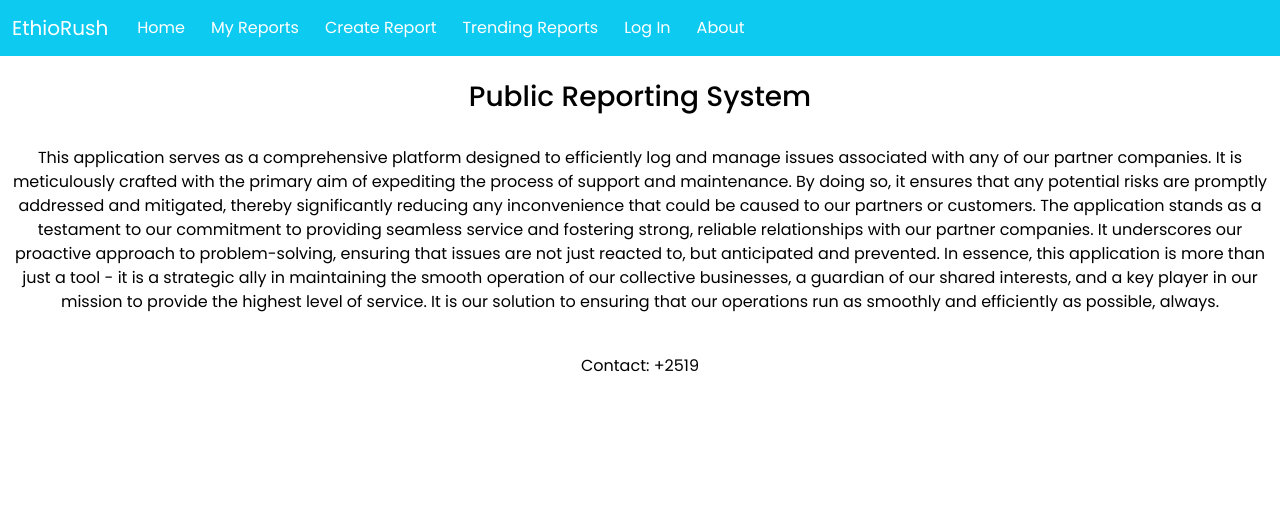
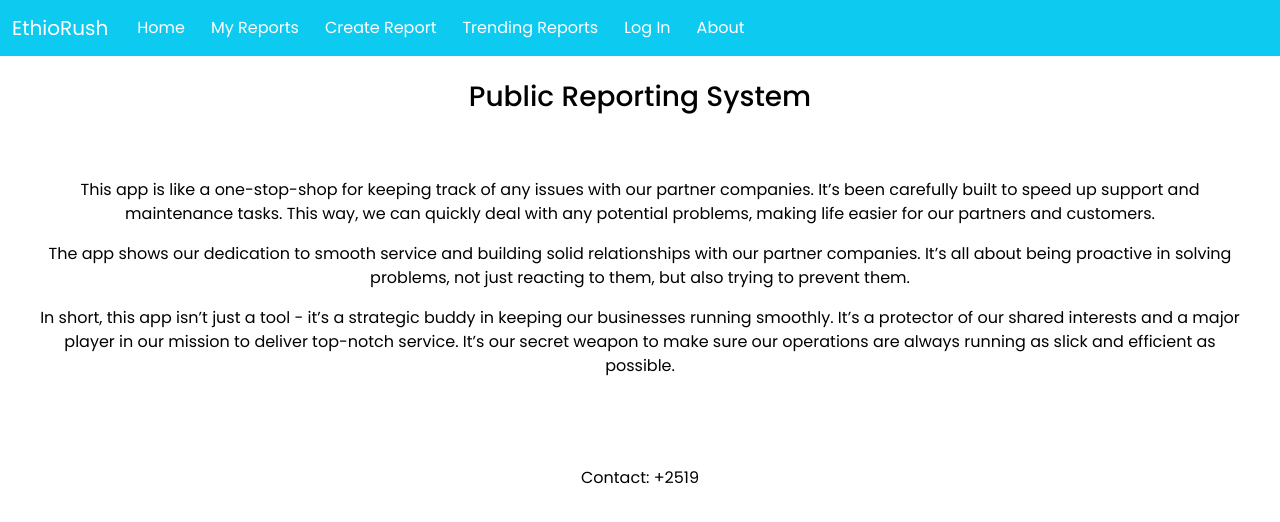
Before and after one commit to kidanekalM/PIRS, a React (Vite) app in the folder Frontend/: page /About in a window 1280 px wide. Shown: the top 522 px of the page. Built offline with nearby package versions, Linux system fonts and the light colour scheme; no server answers.

Commit message:
Update About.jsx

```diff
--- a/Frontend/src/Routes/user/About.jsx
+++ b/Frontend/src/Routes/user/About.jsx
@@ -5,12 +5,17 @@ export default function About(){
     <br/>
     <h3 style={{color: "black", textAlign:"center"}}>Public Reporting System</h3>
     <br />
-    <p style={{color: "black", textAlign:"center"}}>
-    This application serves as a comprehensive platform designed to efficiently log and manage issues associated with any of our partner companies. It is meticulously crafted with the primary aim of expediting the process of support and maintenance. By doing so, it ensures that any potential risks are promptly addressed and mitigated, thereby significantly reducing any inconvenience that could be caused to our partners or customers.
+    <p style={{color: "black", textAlign:"center" , padding:"2rem"}}>
+        <p>
 
-The application stands as a testament to our commitment to providing seamless service and fostering strong, reliable relationships with our partner companies. It underscores our proactive approach to problem-solving, ensuring that issues are not just reacted to, but anticipated and prevented.
-
-In essence, this application is more than just a tool - it is a strategic ally in maintaining the smooth operation of our collective businesses, a guardian of our shared interests, and a key player in our mission to provide the highest level of service. It is our solution to ensuring that our operations run as smoothly and efficiently as possible, always.
+        This app is like a one-stop-shop for keeping track of any issues with our partner companies. It’s been carefully built to speed up support and maintenance tasks. This way, we can quickly deal with any potential problems, making life easier for our partners and customers.
+        </p>
+        <p>
+        The app shows our dedication to smooth service and building solid relationships with our partner companies. It’s all about being proactive in solving problems, not just reacting to them, but also trying to prevent them.
+        </p>
+        <p>
+        In short, this app isn’t just a tool - it’s a strategic buddy in keeping our businesses running smoothly. It’s a protector of our shared interests and a major player in our mission to deliver top-notch service. It’s our secret weapon to make sure our operations are always running as slick and efficient as possible.
+        </p>
     </p>
     <br />
     <p style={{color: "black", textAlign:"center"}}>Contact: +2519</p>
```
